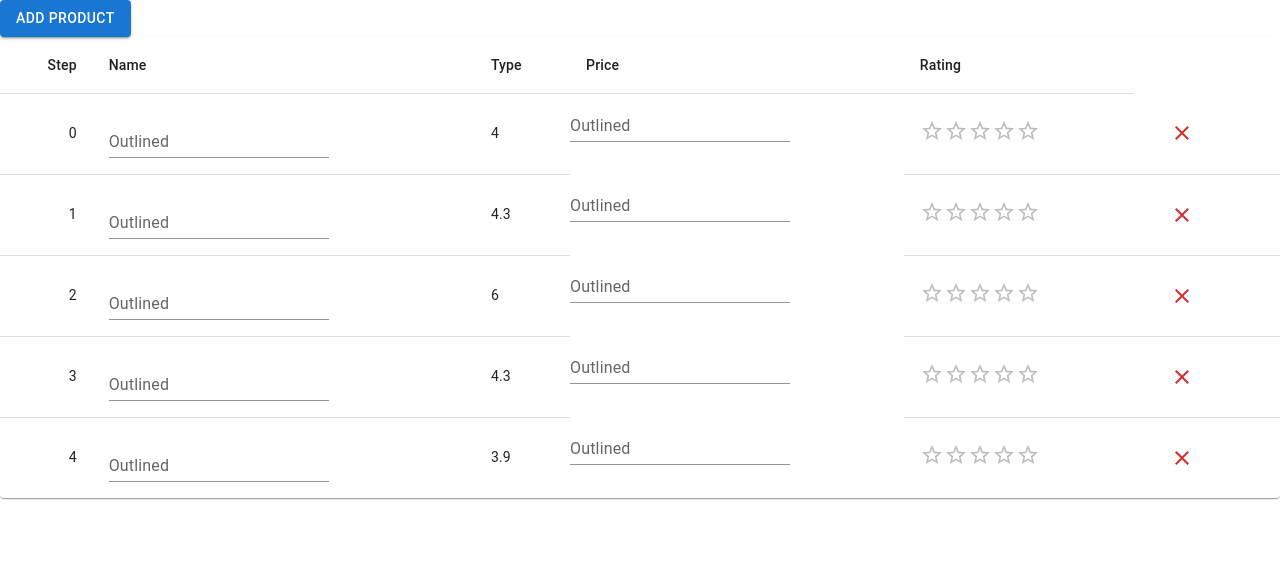
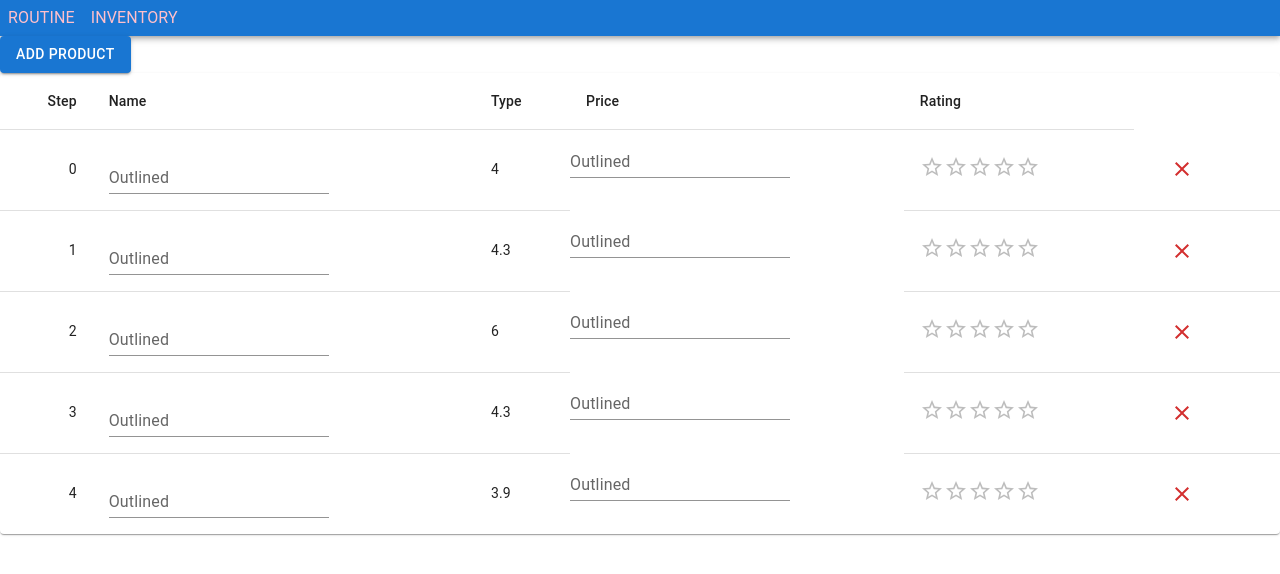
Before and after one commit to selinadan/skincare-app, a React (Create React App) app: page / in a window 1280 px wide. Shown: the top 574 px of the page. Built offline with nearby package versions, Linux system fonts and the light colour scheme.

Commit message:
PROJ-1: add navbar

```diff
--- a/src/App.tsx
+++ b/src/App.tsx
@@ -1,9 +1,15 @@
 import React from 'react';
+
 import './App.css';
+
 import RoutineContainer from 'Components/Routine/RoutineContainer';
+import NavBar from 'Components/NavBar';
 
 export default function App() {
 	return (
-		<RoutineContainer />
+		<div>
+			<NavBar />
+			<RoutineContainer />
+		</div>
 	);
 }
--- /dev/null
+++ b/src/components/NavBar.tsx
@@ -0,0 +1,31 @@
+import React from 'react';
+
+import AppBar from '@mui/material/AppBar';
+import Grid from '@mui/material/Grid';
+import Button from '@mui/material/Button';
+import Typography from '@mui/material/Typography';
+
+import { translations } from 'Utils/translations';
+
+export default function NavBar() {
+	return (
+		<AppBar position="static">
+			<Grid container>
+				<Grid item>
+					<Button>
+					<Typography color="pink">
+						{translations.routine}
+					</Typography>
+				</Button>
+				</Grid>
+				<Grid item>
+					<Button>
+					<Typography color="pink">
+						{translations.inventory}
+					</Typography>
+				</Button>
+				</Grid>
+			</Grid>
+		</AppBar>
+	)
+}
--- a/src/components/Routine/RoutineTable.tsx
+++ b/src/components/Routine/RoutineTable.tsx
@@ -1,4 +1,4 @@
-import React, { useState } from 'react';
+import React from 'react';
 
 import Table from '@mui/material/Table';
 import TableBody from '@mui/material/TableBody';
@@ -12,6 +12,8 @@ import Rating from '@mui/material/Rating';
 import TextField from '@mui/material/TextField';
 
 import Clear from '@mui/icons-material/Clear';
+
+import { translations } from 'Utils/translations';
 
 export default function RoutineTable() {
 	function createData(
@@ -38,10 +40,10 @@ export default function RoutineTable() {
 			  <TableHead>
 				<TableRow>
 					<TableCell align='right'>Step</TableCell>
-					<TableCell>Name</TableCell>
-					<TableCell>Type</TableCell>
-					<TableCell>Price</TableCell>
-					<TableCell>Rating</TableCell>
+					<TableCell>{translations.name}</TableCell>
+					<TableCell>{translations.type}</TableCell>
+					<TableCell>{translations.price}</TableCell>
+					<TableCell>{translations.rating}</TableCell>
 				</TableRow>
 			</TableHead>
 			<TableBody>
--- a/src/utils/translations.ts
+++ b/src/utils/translations.ts
@@ -1,7 +1,9 @@
 export const translations = {
-    name: 'Name',
-    type: 'Type',
-    price: 'Price',
-    rating: 'Rating',
-    addProduct: 'addProduct',
+	inventory: 'Inventory',
+	routine: 'Routine',
+	name: 'Name',
+	type: 'Type',
+	price: 'Price',
+	rating: 'Rating',
+	addProduct: 'addProduct',
 };
--- a/webpack.config.js
+++ b/webpack.config.js
@@ -38,6 +38,7 @@ module.exports = {
 		hot: true,
 		liveReload: true,
 		historyApiFallback: true,
+		open: true,
 	},
 	plugins: [
 		new HtmlWebpackPlugin({
```
